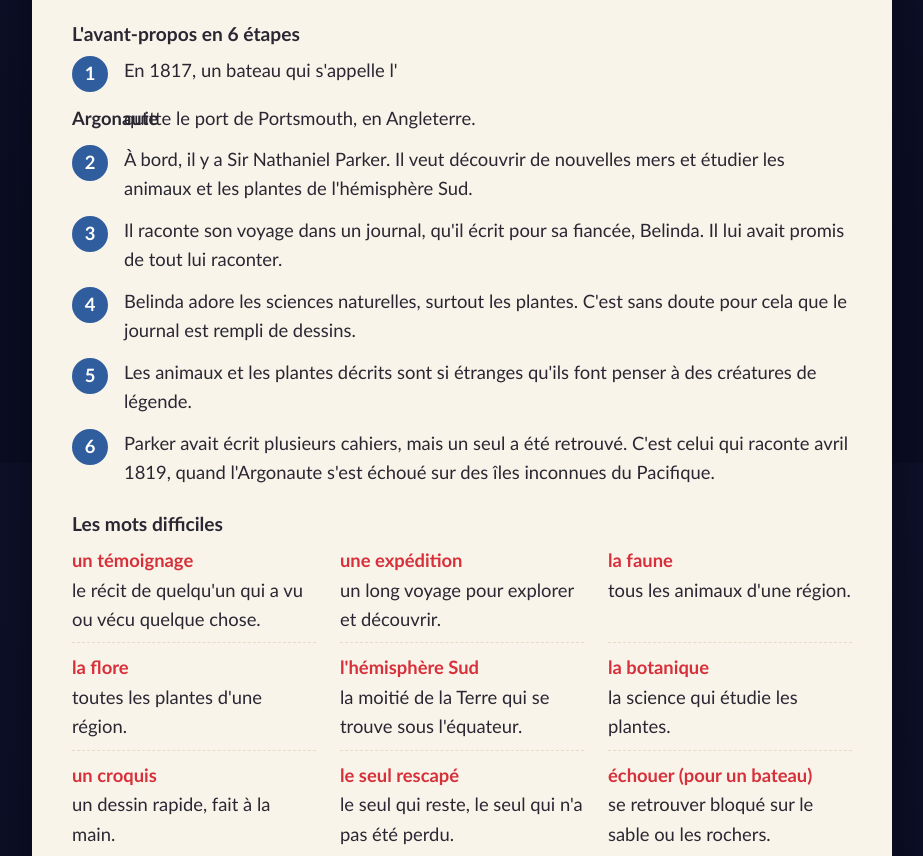
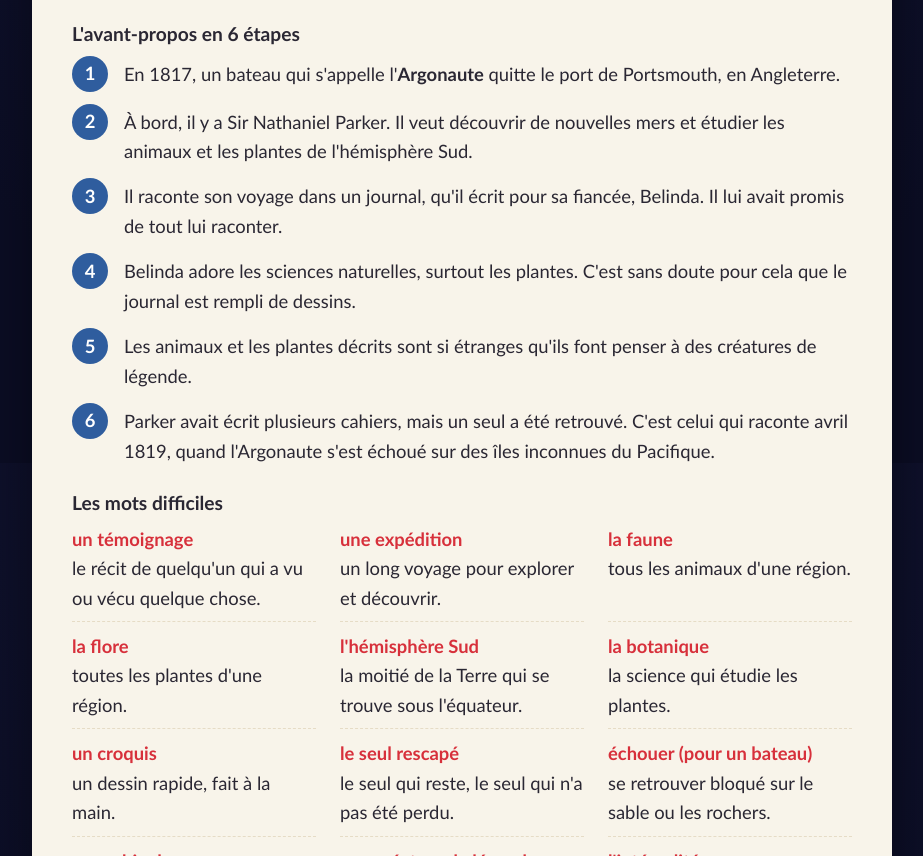
Before and after one commit to estifanoswm/iles-du-dragon, a plain HTML site: page qcm-avant-propos.html in a window 1280 px wide. Shown: the part 1137-1993 px from the top of the page, without its empty margins (178-1101 px from the left). Drawn offline with Linux system fonts and the light colour scheme; a web font is replaced by a local one.

Commit message:
Refactor story list styling and add position property

```diff
--- a/qcm-avant-propos.html
+++ b/qcm-avant-propos.html
@@ -89,9 +89,10 @@ p { margin: 0; }
 .fact b { display: block; font-size: .85rem; letter-spacing: .1em; text-transform: uppercase; color: var(--sea-blue); }
 .fact span { font-size: 1.1rem; }
 .story { display: grid; gap: 12px; padding-left: 0; margin: 0; list-style: none; counter-reset: s; }
-.story li { display: grid; grid-template-columns: 40px 1fr; gap: 12px; align-items: start; }
+.story li { position: relative; padding-left: 52px; min-height: 36px; padding-top: 4px; }
 .story li::before {
   counter-increment: s; content: counter(s);
+  position: absolute; left: 0; top: 0;
   width: 36px; height: 36px; border-radius: 50%;
   background: var(--sea-blue); color: #fff; font-weight: 700;
   display: grid; place-items: center;
```
